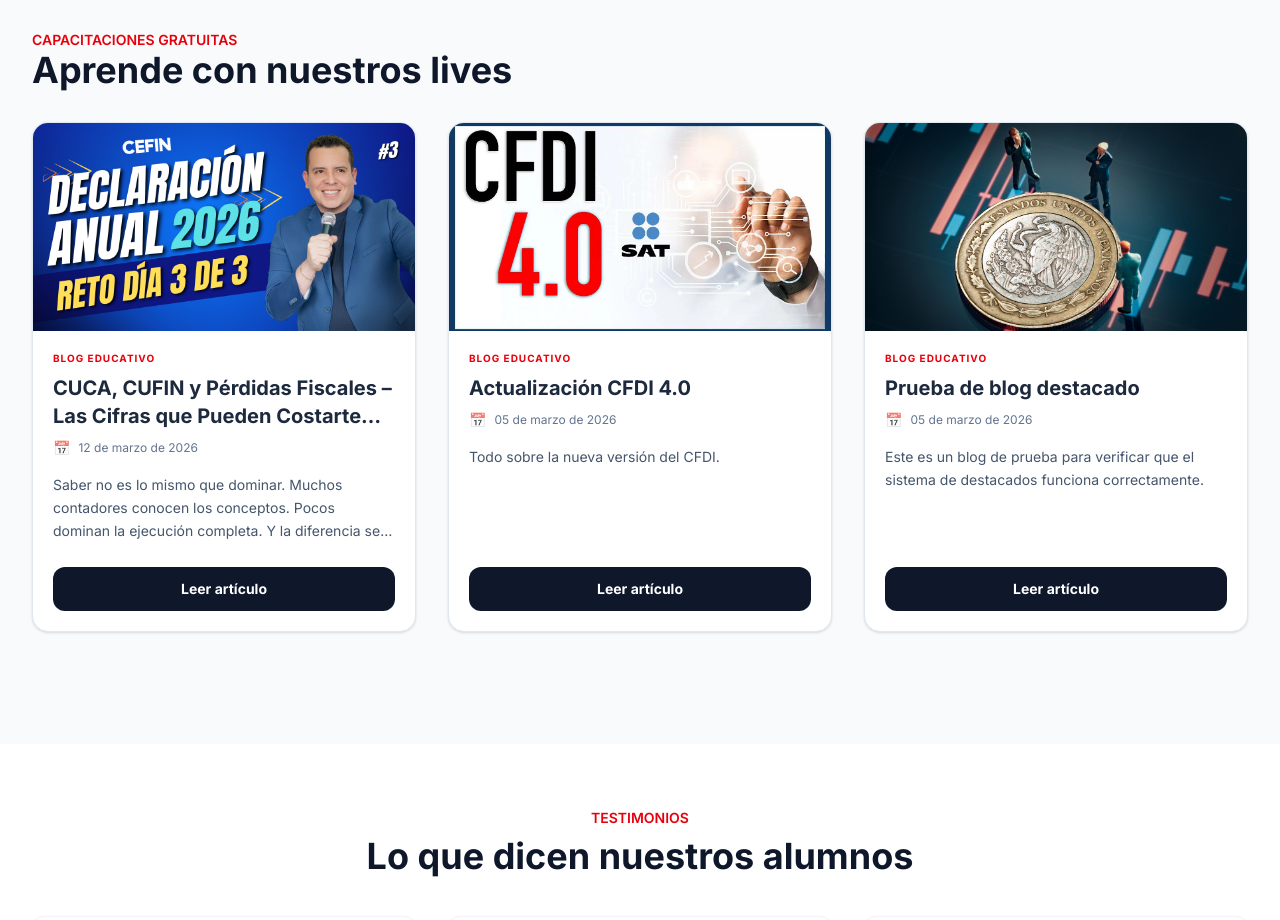
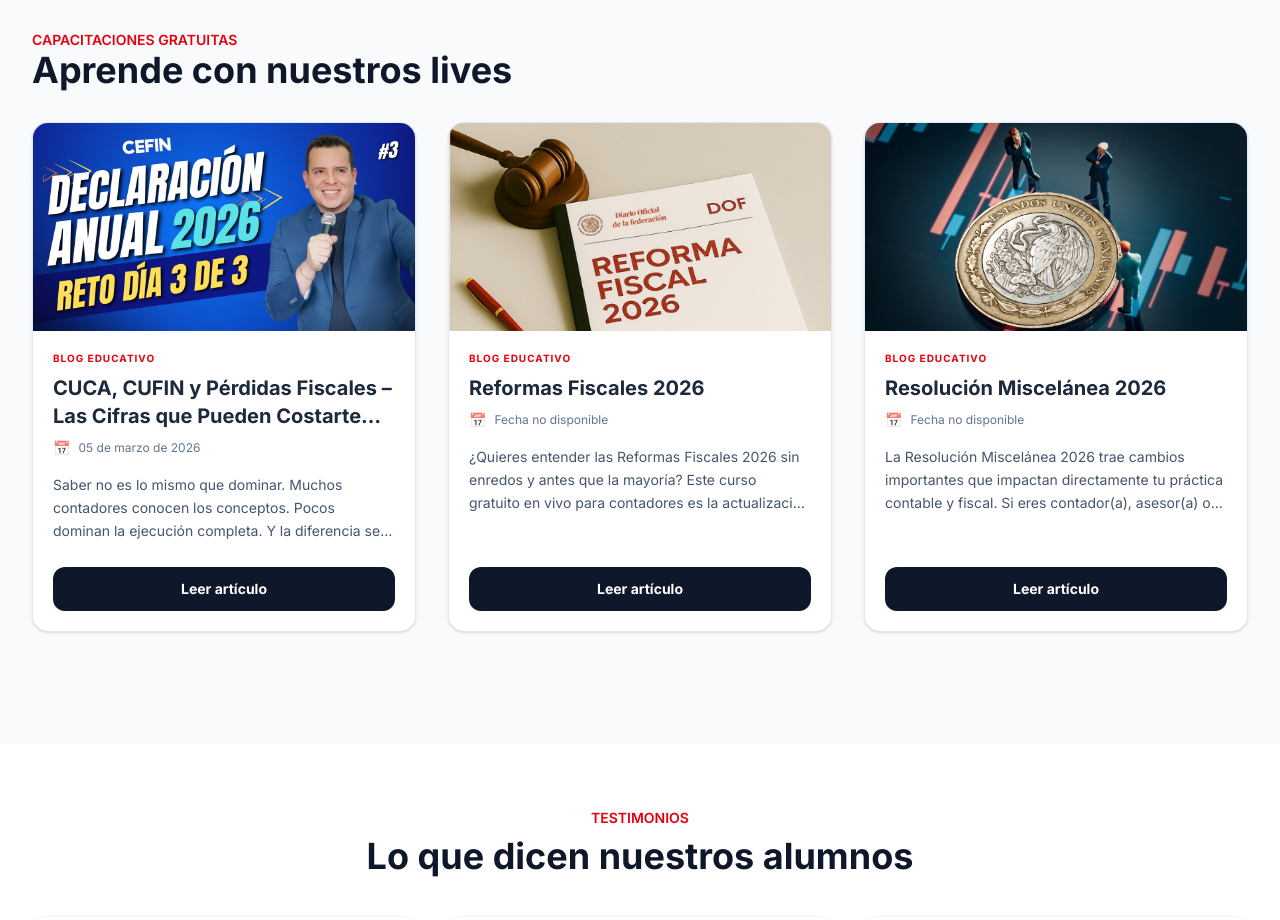
Before and after one commit to alfredo31410-ctrl/cefin-web, a Next.js app: page / in a window 1280 px wide. Shown: the part 2920-3840 px from the top of the page. Built offline with nearby package versions, Linux system fonts and the light colour scheme.

Commit message:
add: primeros videos reales en data (locales)

```diff
--- a/data/blogs.ts
+++ b/data/blogs.ts
@@ -29,34 +29,47 @@ Y la diferencia se nota cuando llega el momento de presentar.`,
 ✅ La mentalidad del contador que trabaja sin miedo
 `,
     imagen: "/TRANSMISIONES - RETO CEFIN  DECLARACIONES - IMAGENES CUADRADAS (Anuncio para Tiendas de Facebook).png",
-    fecha: "12 Marzo 2026",
+    fecha: "5 Marzo 2026",
     videoId: "JgNvVhYcaHc&list",
     destacado: true
   },
 
   {
     id: 2,
-    titulo: "Actualización CFDI 4.0",
-    descripcion: "Todo sobre la nueva versión del CFDI.",
-    contenido: `En este live analizamos:
+    titulo: "Reformas Fiscales 2026",
+    descripcion: `¿Quieres entender las Reformas Fiscales 2026 sin enredos y antes que la mayoría?
+Este curso gratuito en vivo para contadores es la actualización que necesitas para llegar preparado(a) al próximo año fiscal.`,
+    contenido: `🔎 ¿Qué aprenderás en este curso gratuito?
 
-• Cambios CFDI
-• Errores comunes
-• Cómo evitarlos`,
-    imagen: "/cfdi-4.webp",
-    fecha: "5 Marzo 2026",
-    videoId: "VIDEOID2",
-    destacado: false
+✔️ Cambios fiscales confirmados rumbo a 2026
+✔️ Errores comunes que pondrán en riesgo a muchos contribuyentes
+✔️ Qué debe saber hoy todo contador actualizado
+✔️ Nuevas oportunidades profesionales para asesores fiscales
+✔️ Cómo convertir las reformas en ventaja competitiva
+
+Este no es un resumen superficial.
+Es una clase diseñada para entender, aplicar y anticiparte.`,
+    imagen: "/reformas-fiscales.png",
+    fecha: "29 Diciembre 2025",
+    videoId: "OJ-4I5JI8gM&list",
+    destacado: true
   },
 
   {
     id: 3,
-    titulo: "Prueba de blog destacado",
-    descripcion: "Este es un blog de prueba para verificar que el sistema de destacados funciona correctamente.",
-    contenido: `Este blog no tiene un video asociado, pero es importante para probar que el sistema de destacados funciona correctamente. Debería aparecer en la sección de blogs destacados a pesar de no tener un videoId, siempre y cuando la propiedad destacado esté en true.`,
+    titulo: "Resolución Miscelánea 2026",
+    descripcion: `La Resolución Miscelánea 2026 trae cambios importantes que impactan directamente tu práctica contable y fiscal.
+    Si eres contador(a), asesor(a) o llevas la materia fiscal de personas físicas o morales, esta clase es para ti.`,
+    contenido: `📌 ¿Qué aprenderás en esta clase?
+
+✅ Cuáles son los cambios más importantes de la Resolución Miscelánea 2026
+✅ Qué reglas impactan directamente declaraciones, CFDI y cumplimiento fiscal
+✅ Errores comunes que pueden generar multas o revisiones del SAT
+✅ Qué debes ajustar desde hoy en tus procesos contables
+✅ Cómo prepararte correctamente para el entorno fiscal 2026`,
     imagen: "/eventoReforma-Fiscal.jpg",
-    fecha: "5 Marzo 2026",
-    videoId: "VIDEOID2",
+    fecha: "8 Enero 2026",
+    videoId: "BOWw8dRq2YE&list",
     destacado: true
   }
 ]
```
